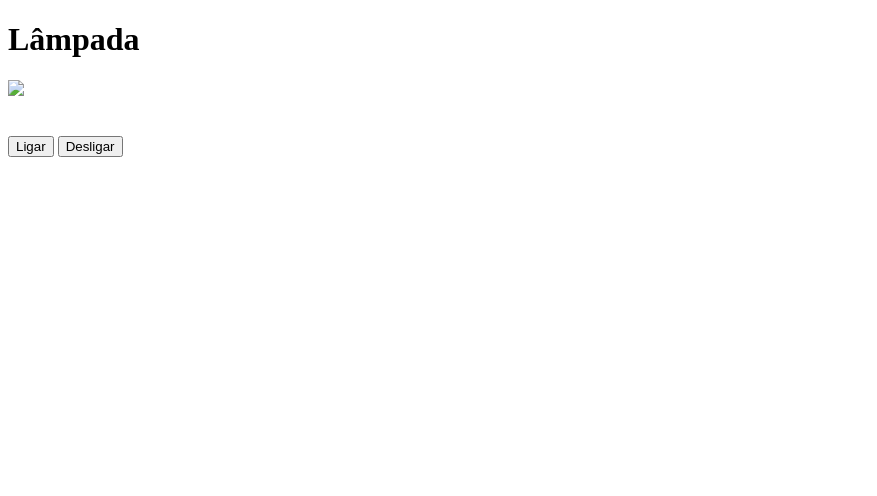
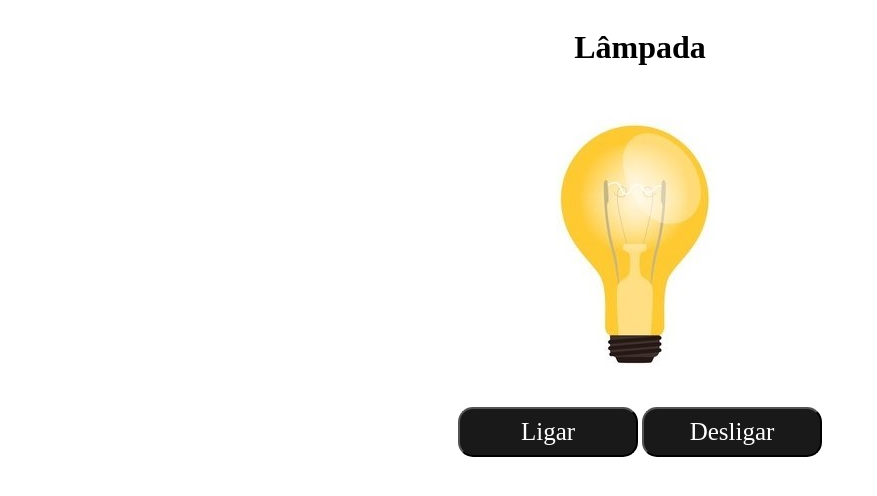
Before and after one commit to Shillue/Lampada, a plain HTML site: page codigo/index.html in a window 1280 px wide. Both pictures are taken after a click on the button "Ligar". Shown: the whole page, without its empty margins (0-877 px from the left). Drawn offline with Linux system fonts and the light colour scheme.

Commit message:
adicionado o código: JavaScript e CSS

```diff
--- a/codigo/index.html
+++ b/codigo/index.html
@@ -12,7 +12,7 @@
         <h1>Lâmpada</h1>
 
         <div>
-            <img src="./imagens/apagada - 01.jpg"  id="lampApagada"><br><br><br>
+            <img src="../imagens/apagada - 01.jpg"  id="lampApagada"><br><br><br>
         </div>
         <div>
             <button id="ligar" onclick="btLigar()">Ligar</button>
--- a/codigo/script.js
+++ b/codigo/script.js
@@ -0,0 +1,27 @@
+const ligar = document.getElementById("ligar");
+const apagar = document.getElementById("apagar");
+const lampada = document.getElementById("lampApagada");
+
+function verificar(){
+    return lampada.src.indexOf("quebrada") > -1
+}
+
+function btLigar(){
+    if(!verificar()){
+    lampada.src = "../imagens/acesa - 02.jpg" ;
+    }
+}
+function btApagar(){
+    if(!verificar()){
+    lampada.src = "../imagens/apagada - 01.jpg" ;
+    }
+}
+function lampQuebra(){
+    lampada.src = "../imagens/quebrada - 03.jpg" ;
+}
+
+
+//eventos do mause e de click
+lampada.addEventListener("mouseover",btLigar);
+lampada.addEventListener("mouseleave",btApagar);
+lampada.addEventListener("dblclick", lampQuebra);
--- a/codigo/style.css
+++ b/codigo/style.css
@@ -0,0 +1,25 @@
+h1{
+    text-align: center;
+}
+
+.lampada{
+    display: flex;
+    flex-direction: column;
+    align-items: center;
+}
+
+#apagar, #ligar{
+    width: 180px;
+    height: 50px;
+    font-size: 25px;
+    font-family: 'Times New Roman', Times, serif;
+    padding: 5px;
+    border-radius: 15px;
+    background-color: rgba(0, 0, 0, 0.9);
+    text-align: center;
+    color: white;
+}
+#apagar:hover, #ligar:hover{
+    background-color: rgb(78, 72, 72);
+    cursor: pointer;
+}
```
